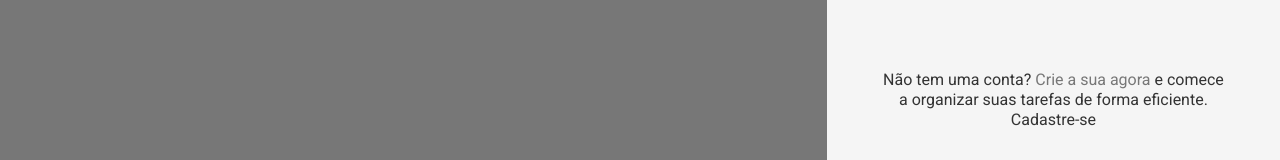
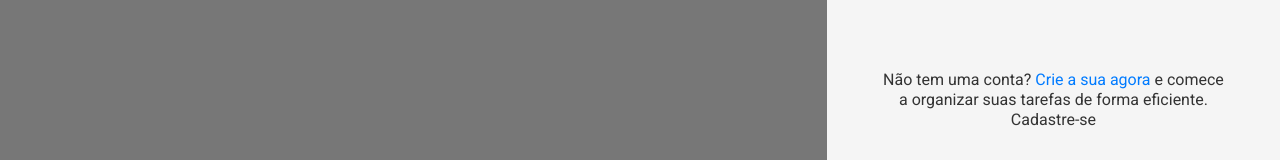
Before and after one commit to paulorfsantos17/jack-to-do-list-front-end, a React (Vite) app: page /auth in a window 1280 px wide. Shown: the part 482-642 px from the top of the page. Built offline with nearby package versions, Linux system fonts and the light colour scheme.

Commit message:
style: add color info in link

```diff
--- a/src/pages/login.tsx
+++ b/src/pages/login.tsx
@@ -45,7 +45,7 @@ export function Login() {
           Não tem uma conta?
           <Link
             to="/auth/register"
-            className="text-gray-400 hover:underline"
+            className="text-info hover:underline"
           >
           &nbsp;Crie a sua agora
           </Link>
--- a/src/pages/register.tsx
+++ b/src/pages/register.tsx
@@ -51,7 +51,7 @@ export function Register() {
           Já tem uma conta?
           <Link
             to="/auth"
-            className="text-gray-400 hover:underline"
+            className="text-info hover:underline"
           >
           &nbsp;Faça login aqui
           </Link>
```
